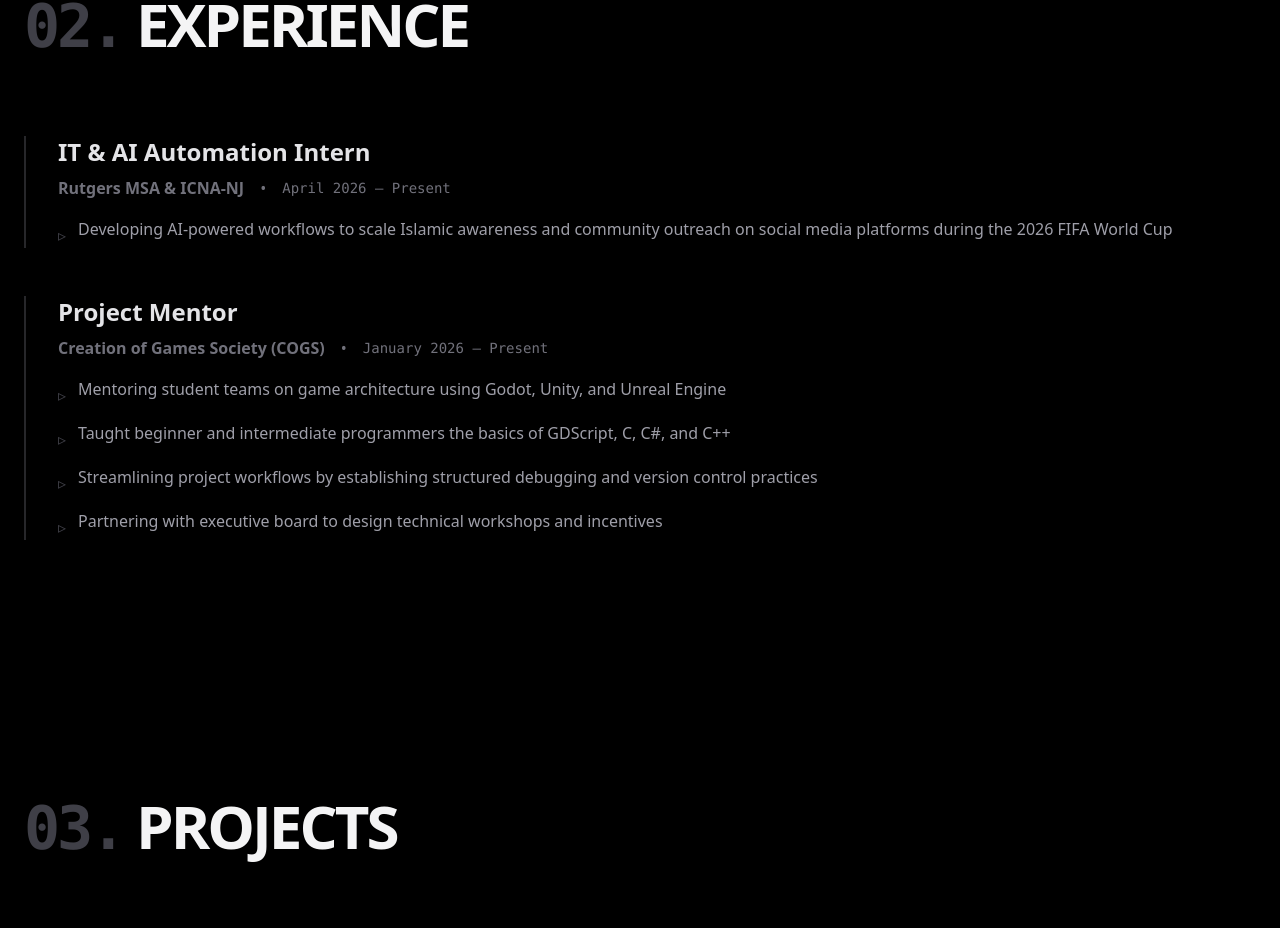
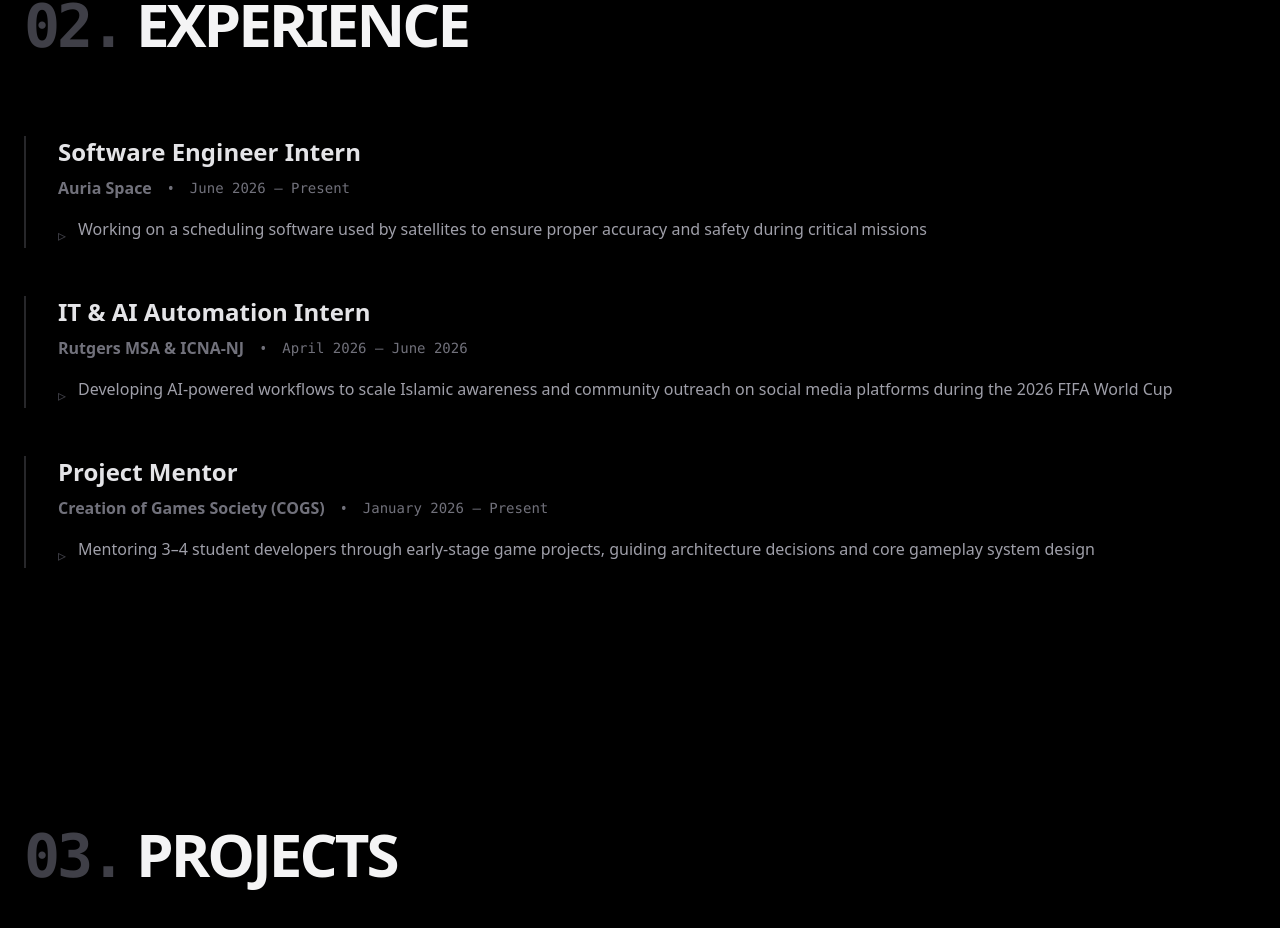
Before and after one commit to chexedy/portfolio, a React (Vite) app: page / in a window 1280 px wide. Shown: the part 1804-2732 px from the top of the page. Built offline with nearby package versions, Linux system fonts and the light colour scheme.

Commit message:
added AS

```diff
--- a/src/App.tsx
+++ b/src/App.tsx
@@ -248,6 +248,33 @@ function App() {
     return () => window.removeEventListener('scroll', handleScrollAnimation);
   }, []);
 
+  const experience = [
+    {
+      role: "Software Engineer Intern",
+      org: "Auria Space",
+      date: "June 2026 – Present",
+      points: [
+        "Working on a scheduling software used by satellites to ensure proper accuracy and safety during critical missions"
+      ]
+    },
+    {
+      role: "IT & AI Automation Intern",
+      org: "Rutgers MSA & ICNA-NJ",
+      date: "April 2026 – June 2026",
+      points: [
+        "Developing AI-powered workflows to scale Islamic awareness and community outreach on social media platforms during the 2026 FIFA World Cup"
+      ]
+    },
+    {
+      role: "Project Mentor",
+      org: "Creation of Games Society (COGS)",
+      date: "January 2026 – Present",
+      points: [
+        "Mentoring 3–4 student developers through early-stage game projects, guiding architecture decisions and core gameplay system design"
+      ]
+    }
+  ];
+
   const projects = [
     {
       title: "Where Is NJ Transit?",
@@ -308,28 +335,6 @@ function App() {
     frameworks: ["React", "Node.js", "Next.js", "Django", "GitHub", "Docker", "AWS", "Cloudflare", "MongoDB", "Linux"],
     concepts: ["Full-Stack Development", "System Design", "Databases", "Machine Learning"]
   };
-
-  const experience = [
-    {
-      role: "IT & AI Automation Intern",
-      org: "Rutgers MSA & ICNA-NJ",
-      date: "April 2026 – Present",
-      points: [
-        "Developing AI-powered workflows to scale Islamic awareness and community outreach on social media platforms during the 2026 FIFA World Cup"
-      ]
-    },
-    {
-      role: "Project Mentor",
-      org: "Creation of Games Society (COGS)",
-      date: "January 2026 – Present",
-      points: [
-        "Mentoring student teams on game architecture using Godot, Unity, and Unreal Engine",
-        "Taught beginner and intermediate programmers the basics of GDScript, C, C#, and C++",
-        "Streamlining project workflows by establishing structured debugging and version control practices",
-        "Partnering with executive board to design technical workshops and incentives"
-      ]
-    }
-  ];
 
   return (
     <div className="min-h-screen bg-black text-zinc-100 font-sans overflow-x-hidden">
```
